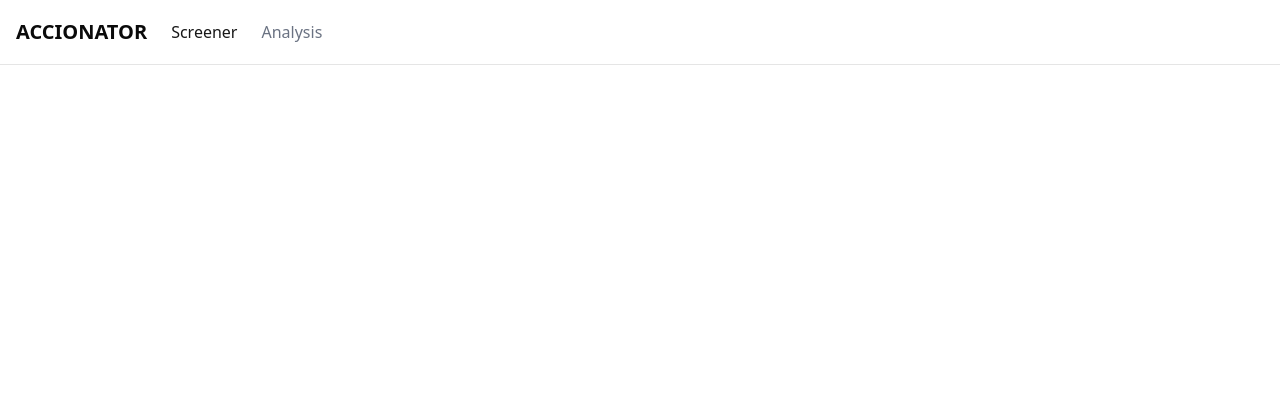
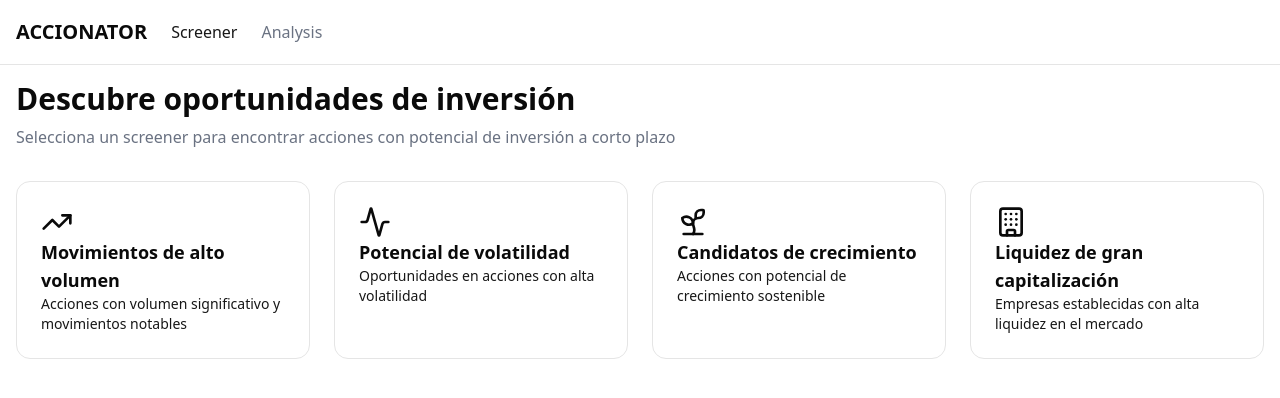
Before and after one commit to MIGUELez11/accionator, a Next.js app: page /screener in a window 1280 px wide. Shown: the top 398 px of the page. Built offline with nearby package versions, Linux system fonts and the light colour scheme.

Commit message:
fix: render empty Wrapper in Screener if no screener is yet selected
Refs: #2

```diff
--- a/src/app/screener/page.tsx
+++ b/src/app/screener/page.tsx
@@ -12,7 +12,7 @@ function Wrapper({
   selectedScreener,
   setSelectedScreener,
 }: {
-  children: React.ReactNode;
+  children?: React.ReactNode;
   selectedScreener: string | null;
   setSelectedScreener: (screener: string) => void;
 }) {
@@ -30,6 +30,10 @@ function Wrapper({
 export default function ScreenerPage() {
   const [selectedScreener, setSelectedScreener] = useState<string | null>(null);
   const { data, isLoading, error } = useQuery(screenerQuery(selectedScreener));
+
+  if (!selectedScreener) {
+    return <Wrapper selectedScreener={selectedScreener} setSelectedScreener={setSelectedScreener} />;
+  }
 
   if (selectedScreener && isLoading) {
     return (
```
